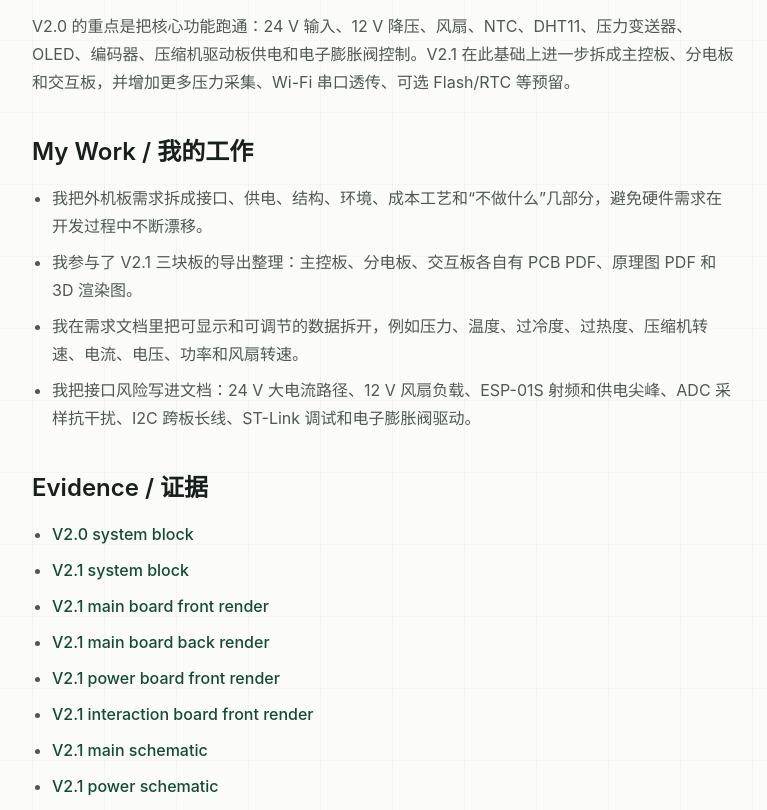
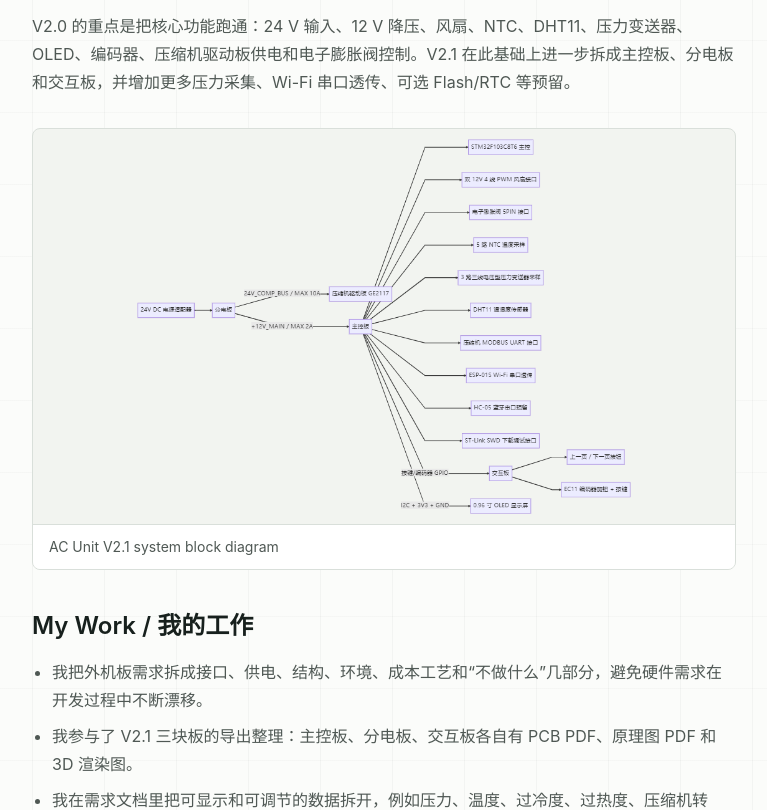
Before and after one commit to Awes0meE/Awes0meE.github.io, a Next.js app: page /notes/juanyun-acunit-board in a window 1280 px wide. Shown: the part 680-1490 px from the top of the page, without its empty margins (256-1023 px from the left). Built offline with nearby package versions, Linux system fonts and the light colour scheme.

Commit message:
Render inline portfolio evidence images

```diff
--- a/components/content-renderer.tsx
+++ b/components/content-renderer.tsx
@@ -1,3 +1,5 @@
+import Image from "next/image";
+
 function parseInline(text: string) {
   const linkPattern = /\[([^\]]+)\]\(([^)]+)\)/g;
   const parts: React.ReactNode[] = [];
@@ -35,6 +37,30 @@ export function ContentRenderer({ source }: { source: string }) {
     <div>
       {blocks.map((block, index) => {
         const trimmed = block.trim();
+        const imageMatch = trimmed.match(/^!\[([^\]]*)\]\(([^)]+)\)$/);
+
+        if (imageMatch) {
+          const [, alt, src] = imageMatch;
+
+          return (
+            <figure key={index} className="mt-8 overflow-hidden rounded-lg border border-line bg-chalk">
+              <div className="relative aspect-[16/9]">
+                <Image
+                  src={src}
+                  alt={alt}
+                  fill
+                  sizes="(min-width: 1024px) 896px, calc(100vw - 40px)"
+                  className="object-contain p-2"
+                />
+              </div>
+              {alt ? (
+                <figcaption className="border-t border-line bg-white px-4 py-3 text-sm text-graphite">
+                  {alt}
+                </figcaption>
+              ) : null}
+            </figure>
+          );
+        }
 
         if (trimmed.startsWith("## ")) {
           return (
--- a/content/notes/juanyun-acunit-board.mdx
+++ b/content/notes/juanyun-acunit-board.mdx
@@ -12,6 +12,8 @@ tags: ["PCB", "STM32", "Thermal", "Interface"]
 这部分材料来自 `Current_Product_ACUnit_Project`。我把它看成当前最重要的硬件工作线：外机板从 V2.0 到 V2.1，目标是支撑桌面高性能热管理平台的小批量验证。
 
 V2.0 的重点是把核心功能跑通：24 V 输入、12 V 降压、风扇、NTC、DHT11、压力变送器、OLED、编码器、压缩机驱动板供电和电子膨胀阀控制。V2.1 在此基础上进一步拆成主控板、分电板和交互板，并增加更多压力采集、Wi-Fi 串口透传、可选 Flash/RTC 等预留。
+
+![AC Unit V2.1 system block diagram](/uploads/projects/juanyun-tech/acunit-v21-system-block.png)
 
 ## My Work / 我的工作
 
@@ -32,6 +34,10 @@ V2.0 的重点是把核心功能跑通：24 V 输入、12 V 降压、风扇、NT
 - [V2.1 power schematic](/uploads/projects/juanyun-tech/acunit-v21-power-schematic.pdf)
 - [V2.1 interaction schematic](/uploads/projects/juanyun-tech/acunit-v21-ui-schematic.pdf)
 
+![AC Unit V2.1 power board front render](/uploads/projects/juanyun-tech/acunit-v21-power-front.png)
+
+![AC Unit V2.1 interaction board front render](/uploads/projects/juanyun-tech/acunit-v21-ui-front.png)
+
 ## Reflection / 复盘
 
 我在这条线里最大的收获不是画出某一张板，而是开始用“系统约束”看硬件：电源树、接口边界、跨板连接、调试口、可测点、软件能不能验证、后续小批量生产能不能解释清楚。后续我要补上实物照片、上电记录、问题清单和版本对比。
--- a/content/notes/juanyun-diy-cooling.mdx
+++ b/content/notes/juanyun-diy-cooling.mdx
@@ -10,6 +10,8 @@ tags: ["ESP32", "3D Printing", "Cooling", "Desktop Tool"]
 ## Background / 背景
 
 `Legacy_DIY压风式散热器_Project` 是早期探索性质很强的一组材料。它不像当前外机板那样工程化，但内容很完整：3D 打印版本、CAD 切割版本、纸箱低成本版本、风扇选型、ESP32 控制、桌面端程序和使用说明视频都有留下。
+
+![DIY pressure-flow cooling 3D print preview](/uploads/projects/juanyun-tech/diy-cooling-3d-print-preview-1.jpg)
 
 ## My Work / 我的工作
 
@@ -25,6 +27,8 @@ tags: ["ESP32", "3D Printing", "Cooling", "Desktop Tool"]
 - [PCB schematic PDF](/uploads/projects/juanyun-tech/diy-cooling-schematic.pdf)
 - [ESP32 sketch](/uploads/projects/juanyun-tech/diy-cooling-esp32.ino)
 
+![DIY pressure-flow cooling second 3D print preview](/uploads/projects/juanyun-tech/diy-cooling-3d-print-preview-2.jpg)
+
 ## Reflection / 复盘
 
 这个项目的价值在于它很“动手”：结构、风道、风扇、电源、控制、桌面显示都要同时考虑。它也暴露出我早期项目管理不够规范的问题，所以我现在把它归档为 legacy，并准备以后只提炼真正能证明能力的部分。
--- a/content/notes/juanyun-hardware-sop.mdx
+++ b/content/notes/juanyun-hardware-sop.mdx
@@ -12,6 +12,8 @@ tags: ["SOP", "Hardware", "Documentation"]
 我在整理卷云硬件项目时发现，一个板子真正困难的部分不只是画原理图或写固件，而是把需求、接口、器件、版本、检查项和交接信息说清楚。否则后续迭代时很容易出现“当时为什么这样接”“这个器件是不是必须”“这个接口软件能不能测”的重复追问。
 
 所以我把硬件开发过程整理成 SOP，把可复用步骤沉淀下来。
+
+![Hardware SOP cover image](/uploads/projects/juanyun-tech/hardware-sop-cover.jpeg)
 
 ## What It Covers / 覆盖内容
 
--- a/content/projects/juanyun-thermal-hardware.mdx
+++ b/content/projects/juanyun-thermal-hardware.mdx
@@ -17,6 +17,8 @@ links:
 This is the first branch draft for my Juanyun Technology work. I am treating the source folder as a raw engineering archive: code, PCB exports, SOP documents, purchase evidence, old prototypes, and working notes were mixed together, so this page reorganizes them into a public portfolio structure.
 
 这篇先用第一人称记录我在卷云科技硬件开发中的真实工作线索。当前版本不会假装已经是最终 case study，而是先把材料放进网站：有图的放图，有 PDF 的放 PDF，有工程文件的写清楚我做了什么、为什么做、后续还需要补什么证据。
+
+![AC Unit V2.1 main board front render](/uploads/projects/juanyun-tech/acunit-v21-main-front.png)
 
 ## What I Worked On / 我做了什么
 
@@ -55,6 +57,8 @@ I wrote the notes as first-person engineering logs rather than marketing copy. T
 - [FOC driver board archive](/notes/juanyun-foc-driver)
 - [Solenoid valve and BLDC fan archive](/notes/juanyun-legacy-actuator-archive)
 
+![AC Unit V2.1 system block diagram](/uploads/projects/juanyun-tech/acunit-v21-system-block.png)
+
 ## Review Before Public Merge / 合并前检查
 
 This branch intentionally keeps the content in draft form. Before merging into the public main branch, I still need to review whether every published PDF, board image, and download is appropriate for long-term public display.
```
Also changed, not shown: 1 other file (tests, documents, lock files or other folders).
